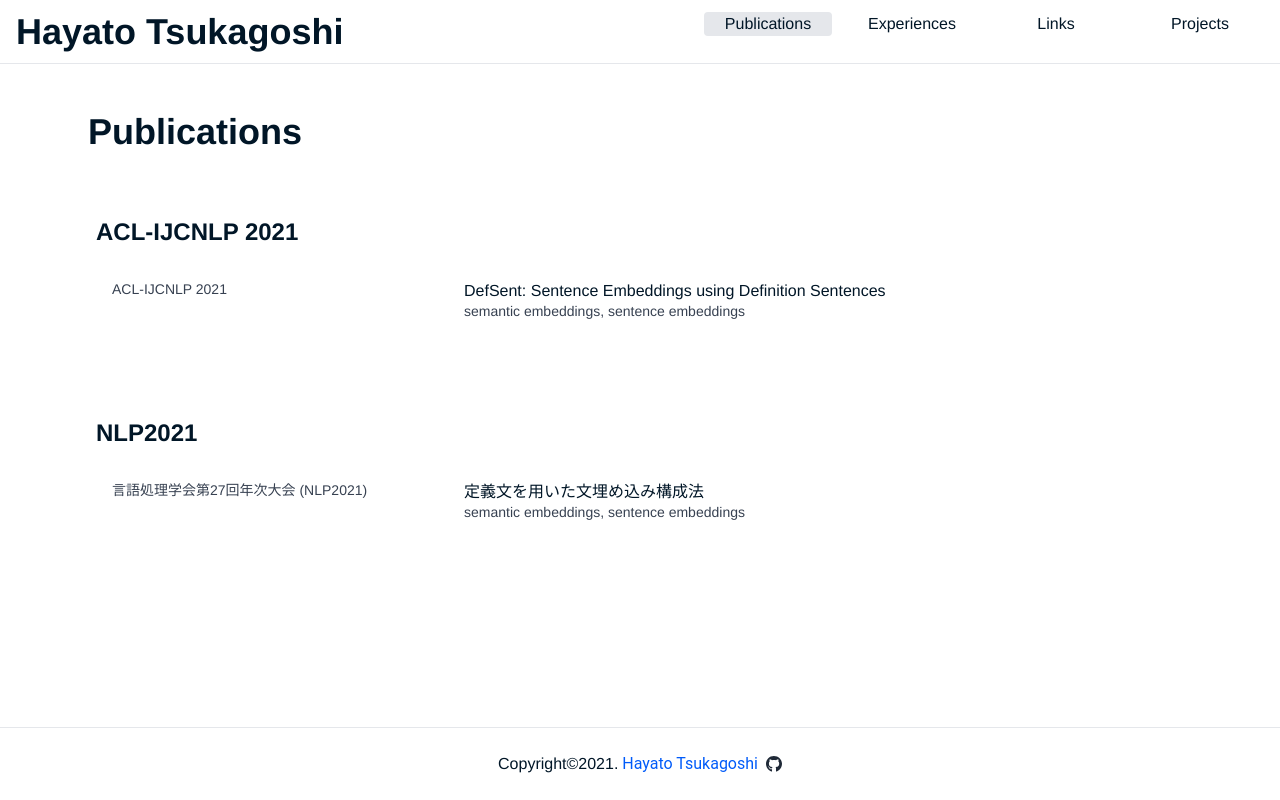
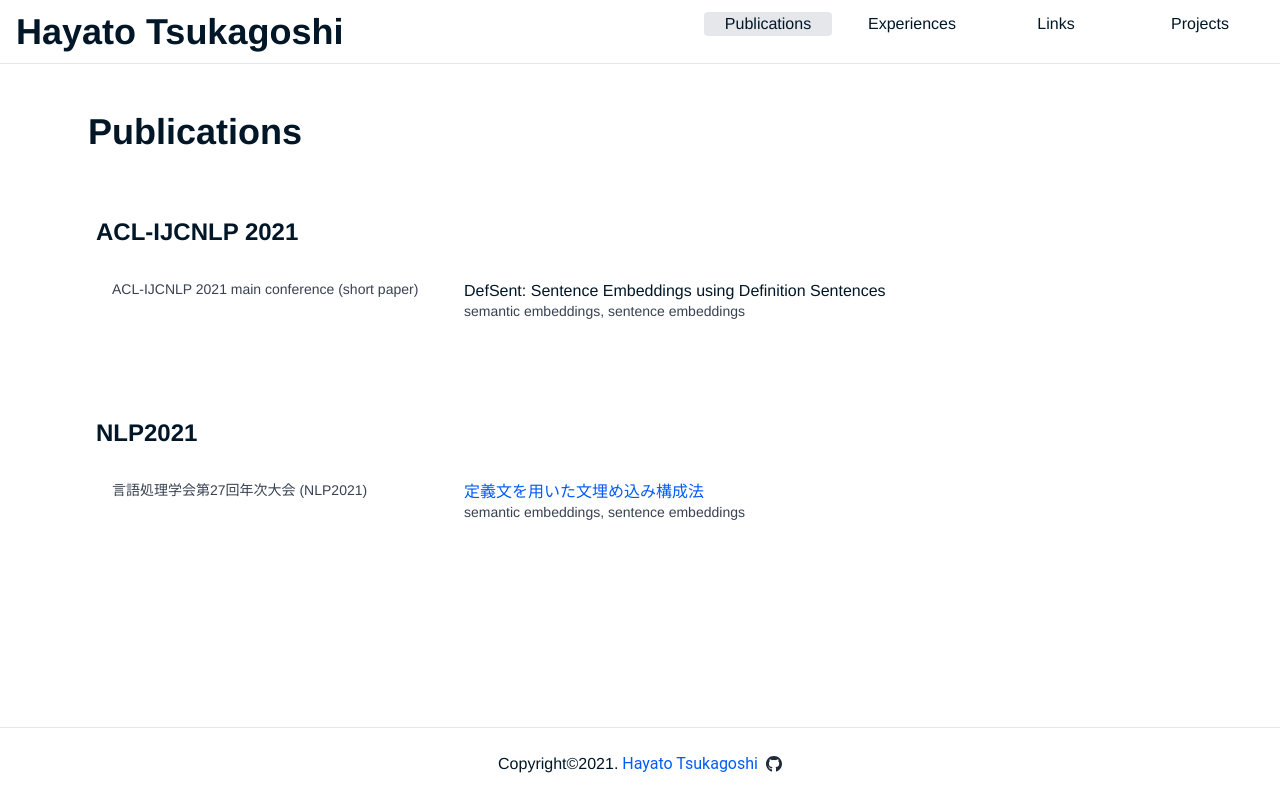
Before and after one commit to hppRC/hppRC.github.io, a Next.js app: page /publications in a window 1280 px wide. Built offline with nearby package versions, Linux system fonts and the light colour scheme.

Commit message:
🥺chore

```diff
--- a/src/pages/publications.tsx
+++ b/src/pages/publications.tsx
@@ -5,13 +5,14 @@ const nlp2021Publications: ReadonlyArray<Resource> = [
     title: `定義文を用いた文埋め込み構成法`,
     text: `semantic embeddings, sentence embeddings`,
     period: `言語処理学会第27回年次大会 (NLP2021)`,
+    relatedLink: `https://www.anlp.jp/proceedings/annual_meeting/2021/pdf_dir/C4-2.pdf`,
   },
 ];
 const ACLIJCNLP2021Publications: ReadonlyArray<Resource> = [
   {
     title: `DefSent: Sentence Embeddings using Definition Sentences`,
     text: `semantic embeddings, sentence embeddings`,
-    period: `ACL-IJCNLP 2021`,
+    period: `ACL-IJCNLP 2021 main conference (short paper)`,
   },
 ];
 
```
